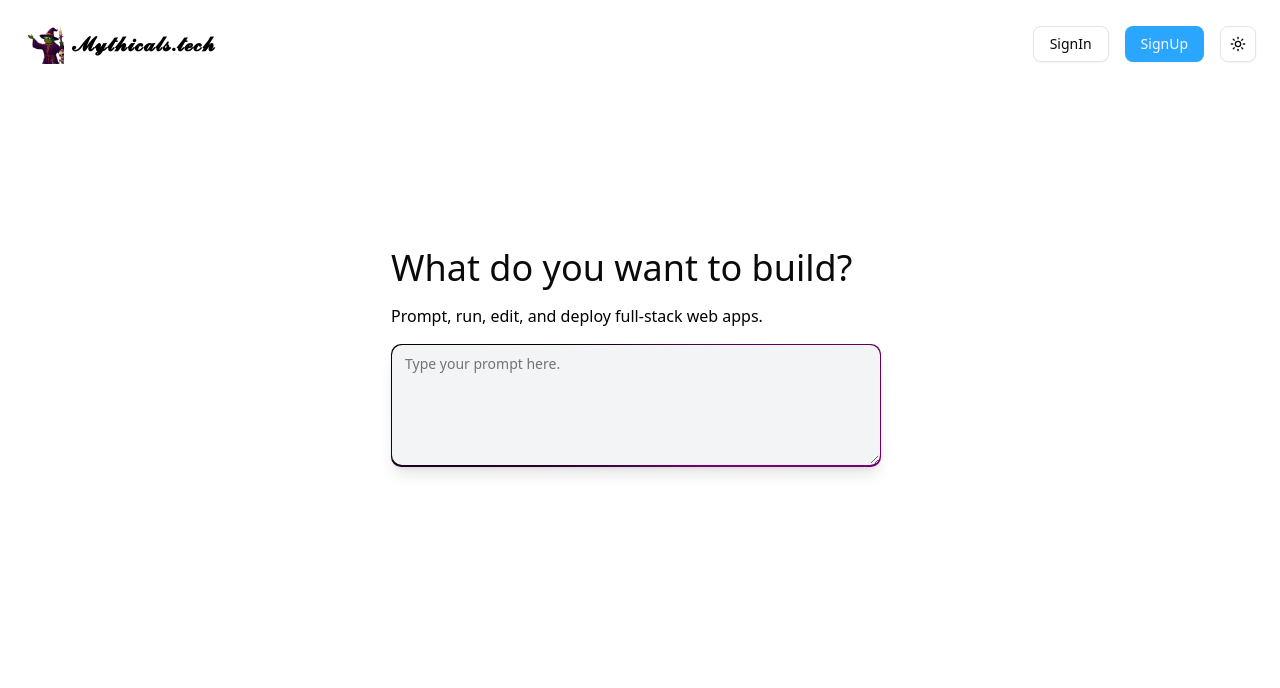
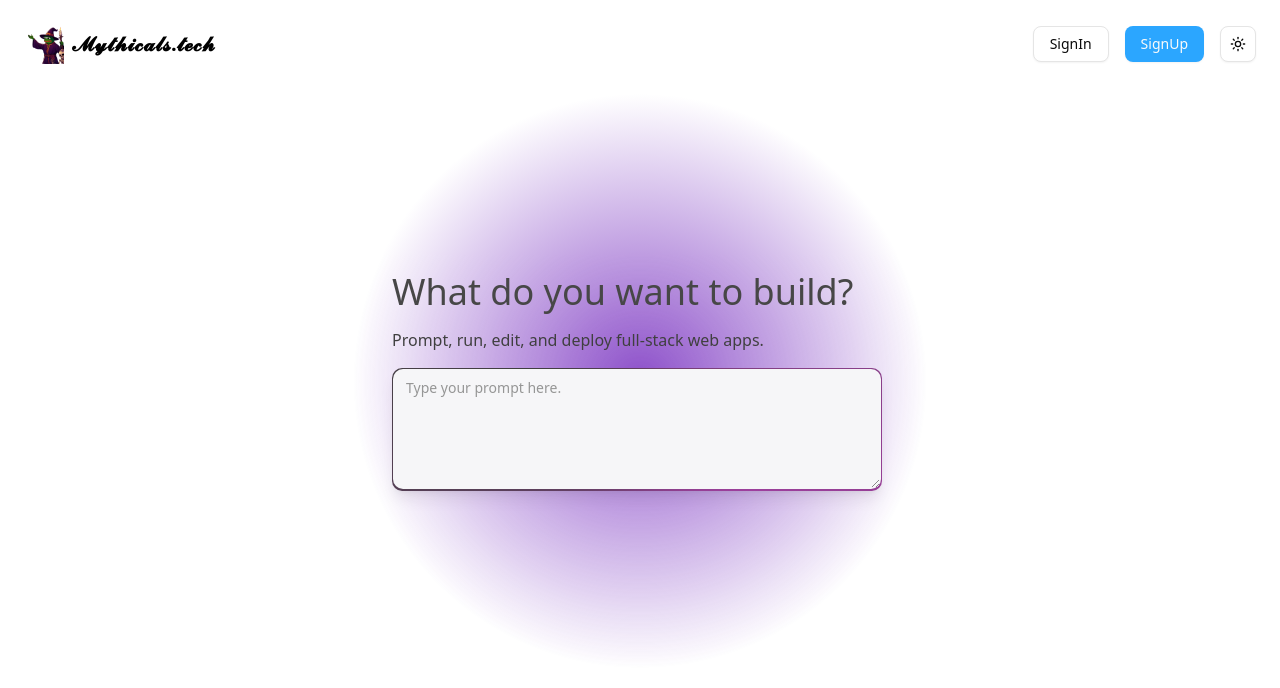
Before and after one commit to tejas-2706/bolt-app, a Next.js app: page / in a window 1280 px wide. Shown: the top 688 px of the page. Built offline with nearby package versions, Linux system fonts and the light colour scheme; no server answers.

Commit message:
gradient effect in-progress

```diff
--- a/components/PromptArea.tsx
+++ b/components/PromptArea.tsx
@@ -35,7 +35,7 @@ export function PromptArea() {
         closeButton: true,
         action: {
           label: "Login",
-          onClick: () => { setSignInVisible(true)}
+          onClick: () => { setSignInVisible(true) }
         }
       });
     }
@@ -83,7 +83,13 @@ export function PromptArea() {
   }, []);
 
   return (
-    <div>
+    <div
+    className="relative w-full max-w-xl p-4 sm:p-6 rounded-lg"
+    style={{
+      background: 'radial-gradient(circle at 50% 50%, hsl(270, 80%, 40%), transparent 70%)',
+      opacity: 0.75,
+    }}
+    >
       {isSignInVisible ? (
         <div>
           <AuthPopUp isSignInVisible={isSignInVisible} setSignInVisible={setSignInVisible} />
@@ -99,20 +105,21 @@ export function PromptArea() {
               style={{
                 background: `conic-gradient(from var(--border-angle) at 50% 50%, black, purple, black)`
               }}
-            >
+              >
               <Textarea className="h-[120px] dark:bg-neutral-900 bg-gray-100 rounded-lg border border-transparent focus-visible:border-transparent focus-visible:ring-0 focus-visible:ring-offset-0 focus:outline-none" placeholder="Type your prompt here." id="message"
                 value={textvalue}
                 onChange={(e) => { setTextvalue(e.target.value) }}
-              />
+                />
             </div>
           </div>
           <div className="flex items-center sm:mt-2 mt-16">
             <Button className={`hover:cursor-pointer ${!textvalue ? 'hidden' : ''}`}
               disabled={isDisable}
               onClick={() => PromptHandler()}
-            ><ArrowRight />
+              ><ArrowRight />
             </Button>
           </div>
+
         </div>}
     </div>
   )
```
